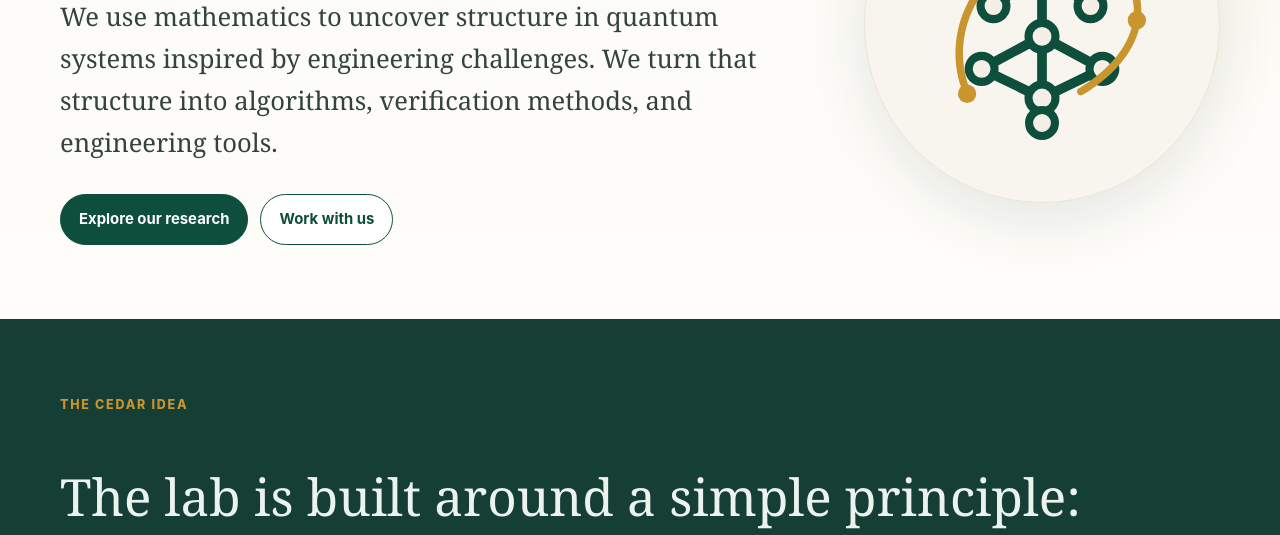
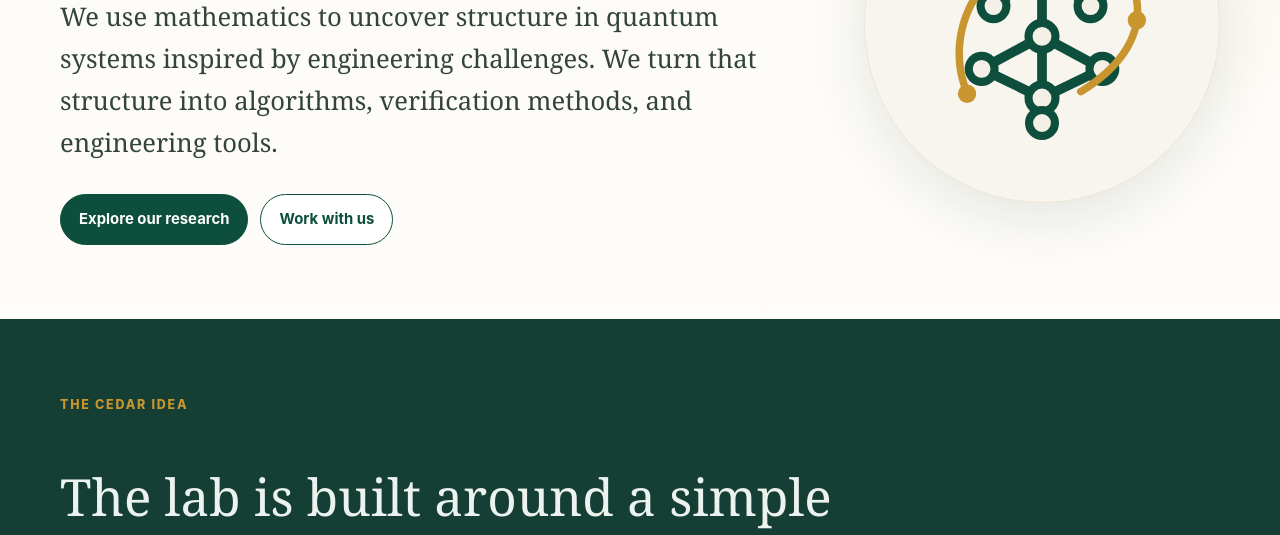
Before and after one commit to chehadesarah/chehadesarah.github.io, a plain HTML site: page index.html in a window 1280 px wide. Shown: the part 361-896 px from the top of the page. Drawn offline with Linux system fonts and the light colour scheme.

Commit message:
Update index.html

```diff
--- a/index.html
+++ b/index.html
@@ -125,7 +125,7 @@
 
                 <p class="quote">
 
-                    <span style="white-space: nowrap;">
+                    <span>
                         The lab is built around a simple principle:
                     </span>
 
```
